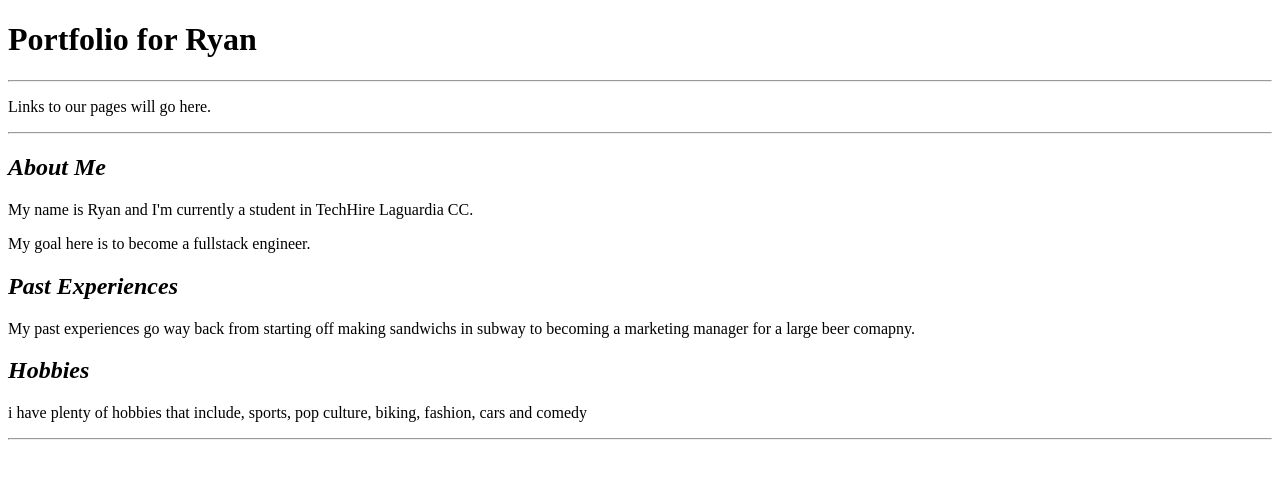
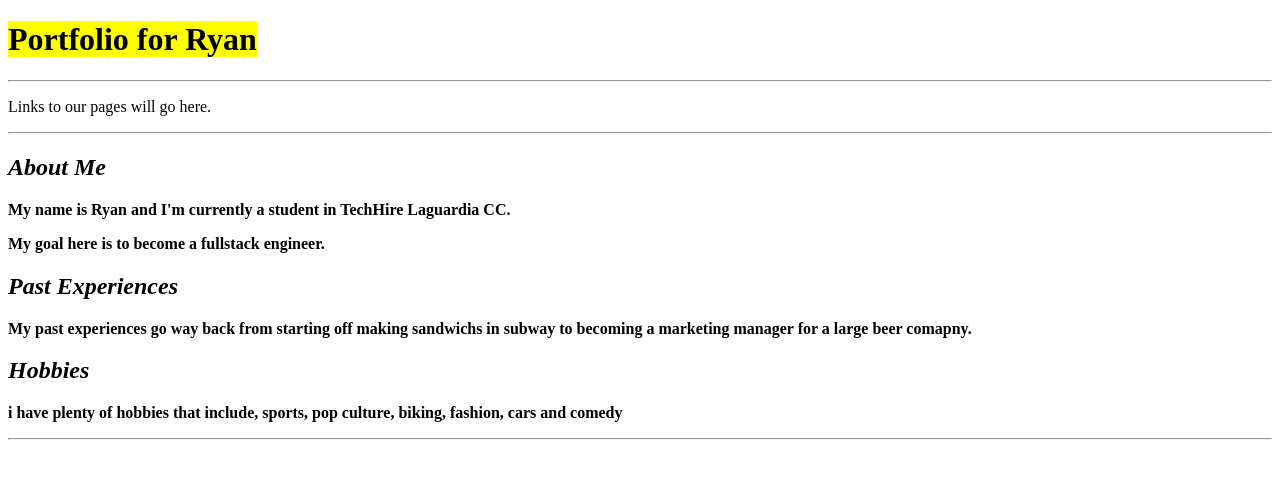
Before and after one commit to rmohar920/portfolio2, a plain HTML site: page index.html in a window 1280 px wide. Drawn offline with Linux system fonts and the light colour scheme.

Commit message:
yellow backround to header

```diff
--- a/index.html
+++ b/index.html
@@ -11,7 +11,7 @@
 
 <body>
 
-    <h1>Portfolio for Ryan </h1>
+    <h1> <span style="background-color: yellow"> Portfolio for Ryan </h1>
 
     <hr />
     <!-- We need to add links to projects.html, contact.html, and testimonials.html -->
@@ -19,7 +19,7 @@
     <hr />
 
     <h2><em>About Me</em></h2>
-    <p>My name is Ryan and I'm currently a student in TechHire Laguardia CC.</p>
+    <p> <strong> My name is Ryan and I'm currently a student in TechHire Laguardia CC.</p>
     <p>My goal here is to become a fullstack engineer.</p>
 
     <h2><em>Past Experiences</em></h2>
```
